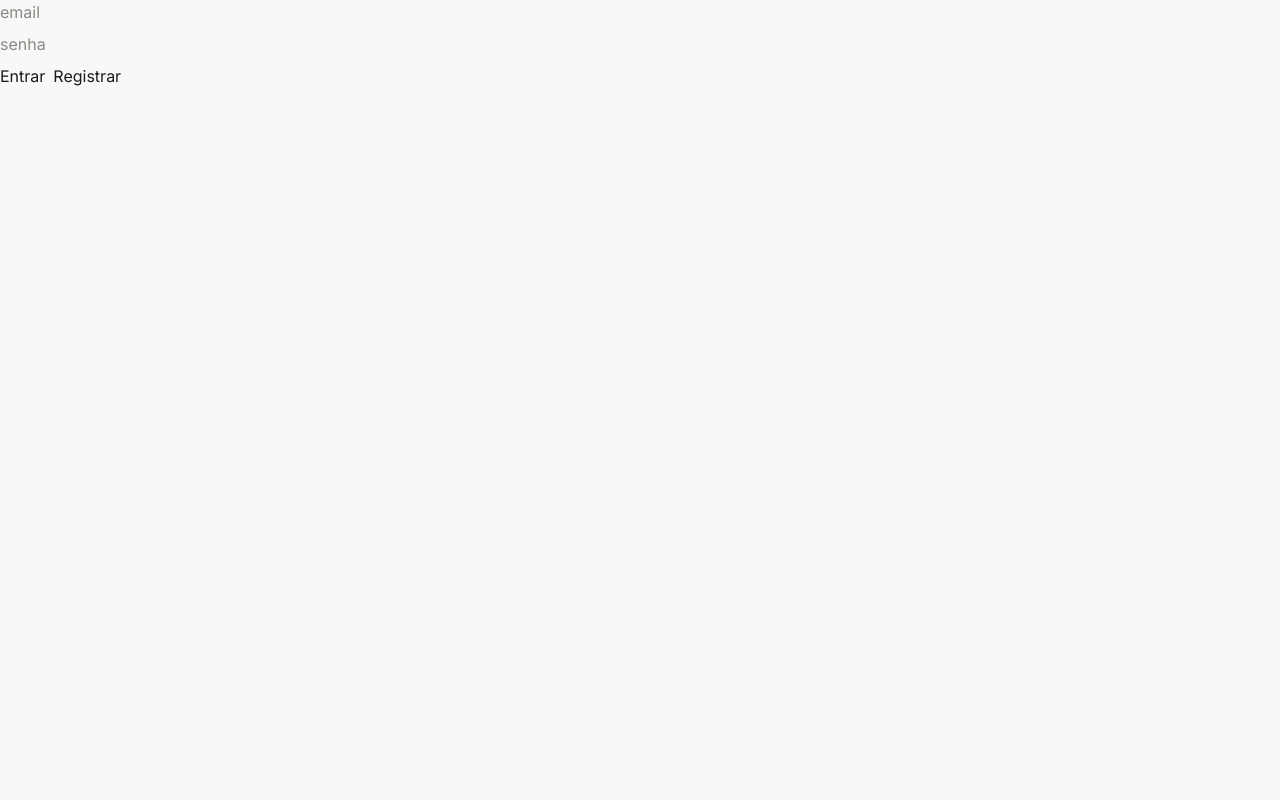
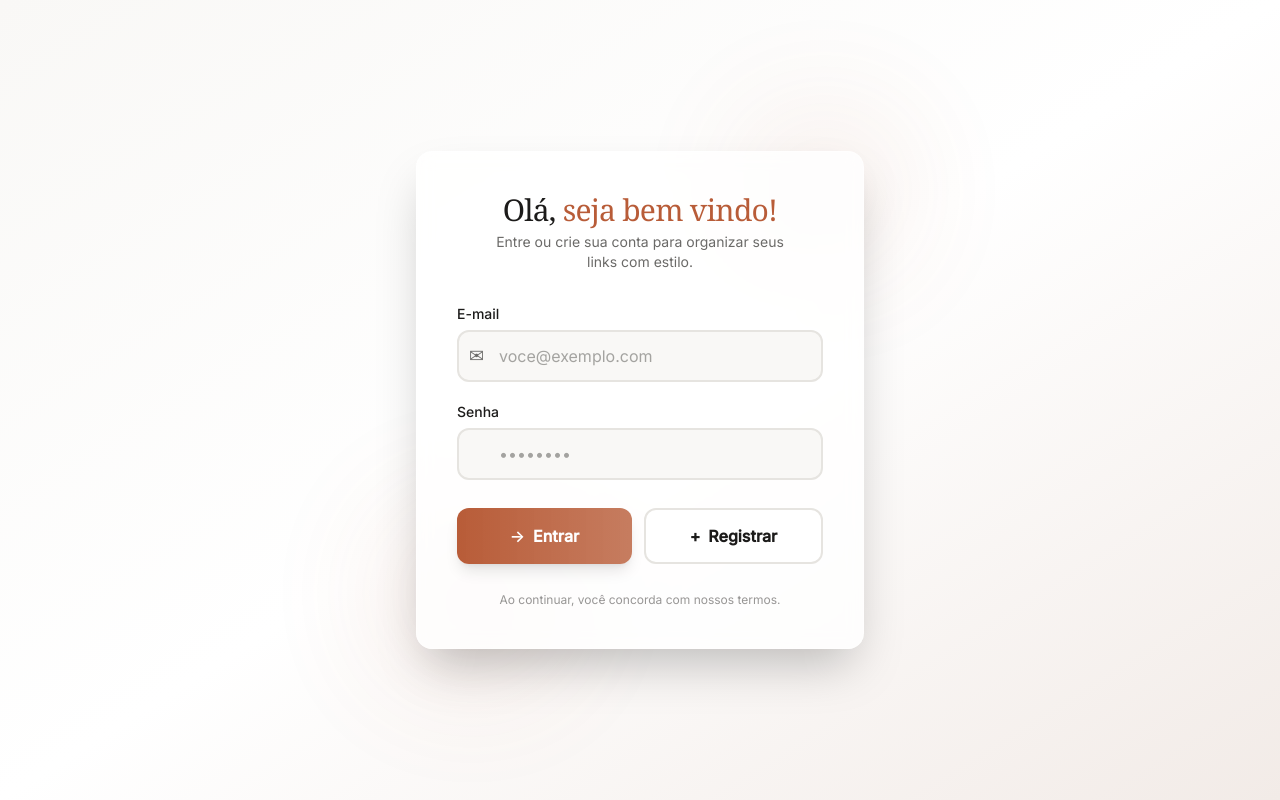
Before and after one commit to Pedrin20/GetLink, a React (Vite) app: page /login in a window 1280 px wide. Built offline with nearby package versions, Linux system fonts and the light colour scheme; no server answers.

Commit message:
Mainlayout implementado

```diff
--- a/src/components/AuthForm.tsx
+++ b/src/components/AuthForm.tsx
@@ -8,29 +8,134 @@ type Props = {
 export function AuthForm({ onLogin, onRegister }: Props) {
   const [email, setEmail] = useState('')
   const [password, setPassword] = useState('')
+  const [error, setError] = useState<string | null>(null)
+  const [isLoading, setIsLoading] = useState(false)
+
+  const handleAction = async (action: 'login' | 'register') => {
+    setError(null)
+    setIsLoading(true)
+    try {
+      if (action === 'login') {
+        await onLogin(email, password)
+      } else {
+        await onRegister(email, password)
+      }
+    } catch (err: any) {
+      setError(err.message || 'Ocorreu um erro. Tente novamente.')
+    } finally {
+      setIsLoading(false)
+    }
+  }
 
   return (
-    <form onSubmit={(e) => e.preventDefault()} className="grid gap-2">
+    <div className="min-h-screen flex items-center justify-center p-4 bg-gradient-to-br from-[var(--color-paper)] via-white to-[var(--color-accent-light)]">
+      <div className="w-full max-w-md relative">
+        {/* Elemento decorativo de fundo */}
+        <div className="absolute -top-10 -right-10 w-40 h-40 bg-[var(--color-accent)] opacity-10 rounded-full blur-3xl" />
+        <div className="absolute -bottom-10 -left-10 w-48 h-48 bg-[var(--color-accent)] opacity-10 rounded-full blur-3xl" />
+
+        <div className="relative bg-white/80 backdrop-blur-sm border border-white/30 shadow-2xl rounded-2xl p-8 md:p-10 transition-all duration-300 hover:shadow-[var(--color-accent)]/20 hover:shadow-2xl">
+          {/* Cabeçalho com ícone */}
+          <div className="flex flex-col items-center text-center mb-8">
+            <h2 className="font-serif text-3xl text-[var(--color-ink)] tracking-tight">
+              Olá, <span className="text-[var(--color-accent)]">seja bem vindo!</span>
+            </h2>
+            <p className="text-[var(--color-muted)] text-sm mt-1 max-w-xs">
+              Entre ou crie sua conta para organizar seus links com estilo.
+            </p>
+          </div>
+
+          <form onSubmit={(e) => e.preventDefault()} className="space-y-5">
+            <div>
+              <label htmlFor="email" className="block text-sm font-medium text-[var(--color-ink)] mb-1.5">
+                E-mail
+              </label>
+              <div className="relative">
+                <span className="absolute left-3 top-1/2 -translate-y-1/2 text-[var(--color-muted)] text-lg">
+                  ✉
+                </span>
                 <input
+                  id="email"
                   type="email"
                   value={email}
                   onChange={(e) => setEmail(e.target.value)}
-        placeholder="email"
+                  placeholder="voce@exemplo.com"
+                  className="w-full pl-10 pr-4 py-3 bg-[var(--color-paper)] border-2 border-[var(--color-border)] rounded-xl text-[var(--color-ink)] placeholder:text-[var(--color-muted)]/60 focus:outline-none focus:border-[var(--color-accent)] focus:ring-4 focus:ring-[var(--color-accent)]/20 transition-all duration-200"
+                  disabled={isLoading}
                 />
+              </div>
+            </div>
+
+            <div>
+              <label htmlFor="password" className="block text-sm font-medium text-[var(--color-ink)] mb-1.5">
+                Senha
+              </label>
+              <div className="relative">
+                <span className="absolute left-3 top-1/2 -translate-y-1/2 text-[var(--color-muted)] text-lg">
+                </span>
                 <input
+                  id="password"
                   type="password"
                   value={password}
                   onChange={(e) => setPassword(e.target.value)}
-        placeholder="senha"
+                  placeholder="••••••••"
+                  className="w-full pl-10 pr-4 py-3 bg-[var(--color-paper)] border-2 border-[var(--color-border)] rounded-xl text-[var(--color-ink)] placeholder:text-[var(--color-muted)]/60 focus:outline-none focus:border-[var(--color-accent)] focus:ring-4 focus:ring-[var(--color-accent)]/20 transition-all duration-200"
+                  disabled={isLoading}
                 />
-      <div className="flex gap-2">
-        <button type="button" onClick={() => onLogin(email, password)}>
-          Entrar
+              </div>
+            </div>
+
+            {error && (
+              <div className="text-sm text-red-700 bg-red-100/80 backdrop-blur-sm p-3 rounded-xl border border-red-200 flex items-center gap-2">
+                <span className="text-red-500 text-lg">⚠</span>
+                {error}
+              </div>
+            )}
+
+            <div className="flex flex-col sm:flex-row gap-3 pt-2">
+              <button
+                type="button"
+                onClick={() => handleAction('login')}
+                disabled={isLoading}
+                className="flex-1 py-3.5 px-6 bg-gradient-to-r from-[var(--color-accent)] to-[var(--color-accent)]/80 text-white font-semibold rounded-xl shadow-lg shadow-[var(--color-accent)]/30 hover:shadow-xl hover:shadow-[var(--color-accent)]/40 hover:scale-[1.02] active:scale-[0.98] transition-all duration-200 disabled:opacity-60 disabled:cursor-not-allowed disabled:hover:scale-100 flex items-center justify-center gap-2"
+              >
+                {isLoading ? (
+                  <>
+                    <span className="animate-spin inline-block w-4 h-4 border-2 border-white border-t-transparent rounded-full" />
+                    Entrando...
+                  </>
+                ) : (
+                  <>
+                    <span>→</span> Entrar
+                  </>
+                )}
               </button>
-        <button type="button" onClick={() => onRegister(email, password)}>
-          Registrar
+
+              <button
+                type="button"
+                onClick={() => handleAction('register')}
+                disabled={isLoading}
+                className="flex-1 py-3.5 px-6 bg-white border-2 border-[var(--color-border)] text-[var(--color-ink)] font-semibold rounded-xl hover:bg-[var(--color-accent-light)] hover:border-[var(--color-accent)]/40 hover:shadow-md hover:shadow-[var(--color-accent)]/10 hover:scale-[1.02] active:scale-[0.98] transition-all duration-200 disabled:opacity-60 disabled:cursor-not-allowed disabled:hover:scale-100 flex items-center justify-center gap-2"
+              >
+                {isLoading ? (
+                  <>
+                    <span className="animate-spin inline-block w-4 h-4 border-2 border-[var(--color-accent)] border-t-transparent rounded-full" />
+                    Registrando...
+                  </>
+                ) : (
+                  <>
+                    <span>+</span> Registrar
+                  </>
+                )}
               </button>
             </div>
+
+            <p className="text-xs text-center text-[var(--color-muted)]/70 pt-2">
+              Ao continuar, você concorda com nossos termos.
+            </p>
           </form>
+        </div>
+      </div>
+    </div>
   )
 }
--- a/src/firebase.ts
+++ b/src/firebase.ts
@@ -11,9 +11,6 @@ const firebaseConfig = {
     appId: import.meta.env.VITE_FIREBASE_APP_ID
 }
 
-console.log('API Key:', import.meta.env.VITE_FIREBASE_API_KEY);
-console.log('Auth Domain:', import.meta.env.VITE_FIREBASE_AUTH_DOMAIN);
-
 const app = initializeApp(firebaseConfig)
 export const auth = getAuth(app)
 export const db = getFirestore(app)
--- a/src/layouts/MainLayout.tsx
+++ b/src/layouts/MainLayout.tsx
@@ -0,0 +1,52 @@
+import { ReactNode } from 'react'
+import { useAuth } from '../hooks/useAuth'
+import { Link, useNavigate } from 'react-router-dom'
+
+type Props = {
+    children: ReactNode
+}
+
+export function MainLayout({ children }: Props) {
+    const { user, logout } = useAuth()
+    const navigate = useNavigate()
+
+    const handleLogout = async () => {
+        await logout()
+        navigate('/login')
+    }
+
+    return (
+         <div className="min-h-screen bg-[var(--color-paper)]">
+      <header className="sticky top-0 z-50 bg-white/80 backdrop-blur-sm border-b border-[var(--color-border)]">
+        <div className="max-w-7xl mx-auto px-4 sm:px-6 lg:px-8 h-16 flex items-center justify-between">
+          <div className="flex items-center gap-2">
+            <span className="text-2xl font-serif text-[var(--color-accent)]">✦</span>
+            <span className="text-lg font-serif font-semibold text-[var(--color-ink)]">LinkTree</span>
+          </div>
+
+          <div className="flex items-center gap-4">
+            <div className="hidden sm:flex items-center gap-2">
+              <div className="w-8 h-8 rounded-full bg-gradient-to-br from-[var(--color-accent)] to-[var(--color-accent-light)] flex items-center justify-center text-white font-medium">
+                {user?.email?.charAt(0).toUpperCase() || 'U'}
+              </div>
+              <span className="text-sm text-[var(--color-ink)] font-medium">
+                {user?.email}
+              </span>
+            </div>
+            <button
+              onClick={handleLogout}
+              className="text-sm text-[var(--color-muted)] hover:text-[var(--color-accent)] transition flex items-center gap-1"
+            >
+              <span>Sair</span>
+              <span className="text-lg">→</span>
+            </button>
+          </div>
+        </div>
+      </header>
+
+      <main className="max-w-7xl mx-auto px-4 sm:px-6 lg:px-8 py-8">
+        {children}
+      </main>
+    </div>
+    )
+}
```
Lines whose indentation alone changed are shown as unchanged.
